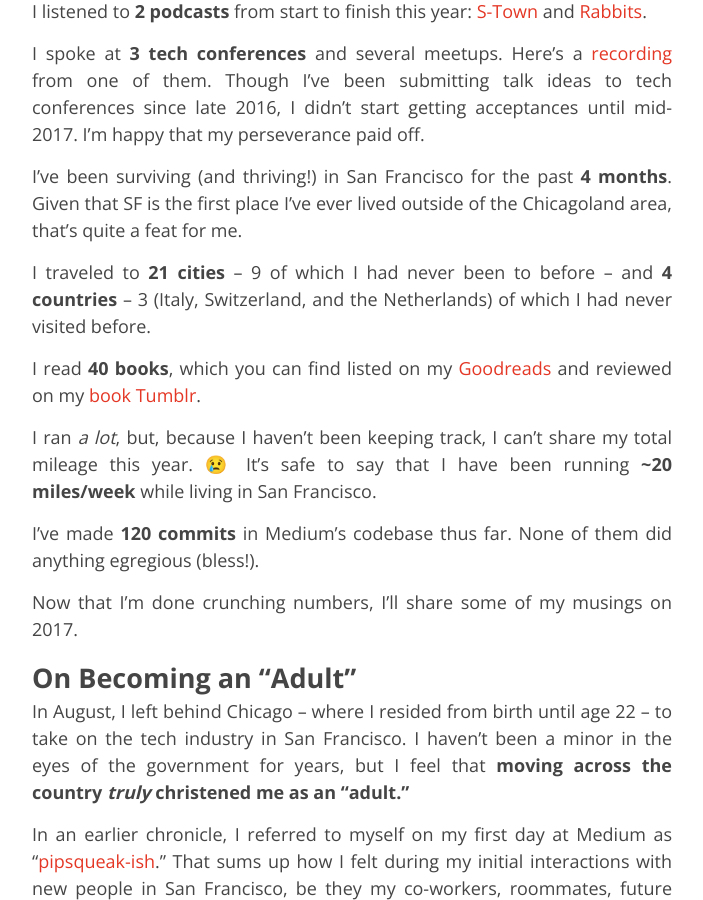
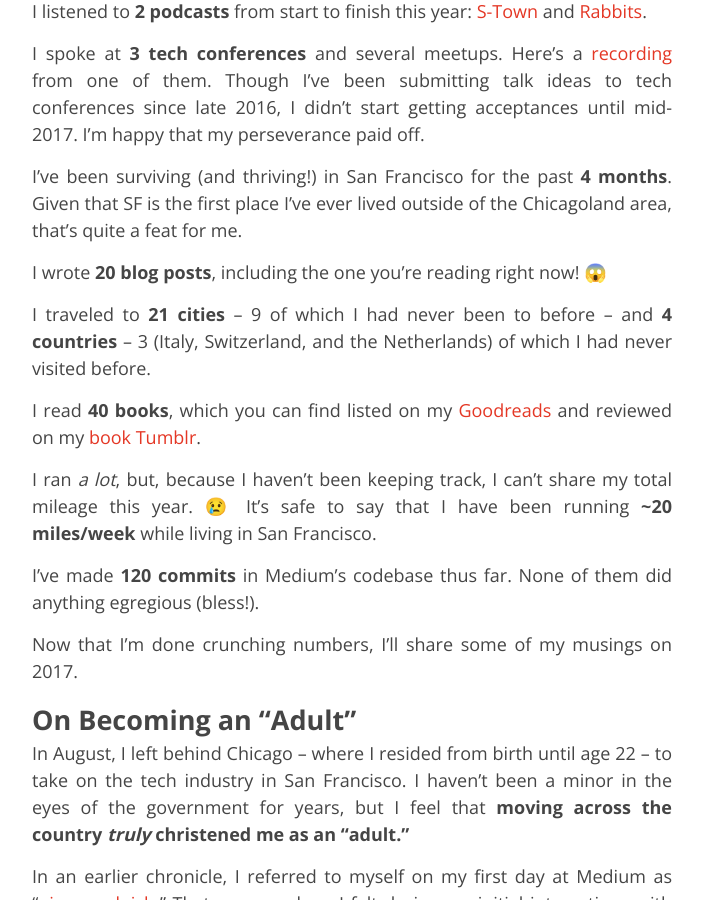
Before and after one commit to alainakafkes/chronicles, a Jekyll site: the page built from _posts/2017-12-26-year-in-review.markdown, in a window 1280 px wide and 900 px high, scrolled down 413 px. Shown: the whole window, without its empty margins (288-991 px from the left). Built offline with Jekyll 4.4.1, drawn with Linux system fonts in a browser that asks for light colours; nearby versions of some CDN libraries; some web fonts are replaced.

Commit message:
Updates end of year bloggo

```diff
--- a/_posts/2017-12-26-year-in-review.markdown
+++ b/_posts/2017-12-26-year-in-review.markdown
@@ -18,6 +18,8 @@ I listened to **2 podcasts** from start to finish this year: [S-Town](https://st
 I spoke at **3 tech conferences** and several meetups. Here's a [recording](https://pronovix.com/api-docs-amsterdam-2017) from one of them. Though I've been submitting talk ideas to tech conferences since late 2016, I didn't start getting acceptances until mid-2017. I'm happy that my perseverance paid off.
 
 I've been surviving (and thriving!) in San Francisco for the past **4 months**. Given that SF is the first place I've ever lived outside of the Chicagoland area, that's quite a feat for me.
+
+I wrote **20 blog posts**, including the one you're reading right now! 😱
 
 I traveled to **21 cities** – 9 of which I had never been to before – and **4 countries** – 3 (Italy, Switzerland, and the Netherlands) of which I had never visited before.
 
```
Also changed, not shown: 2 other files.
